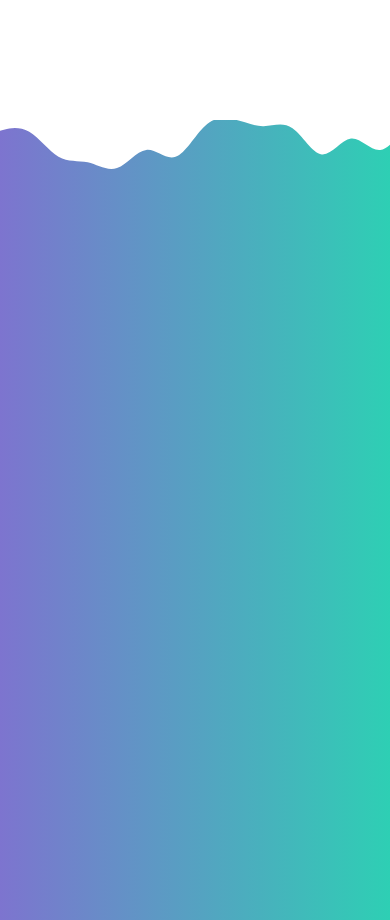
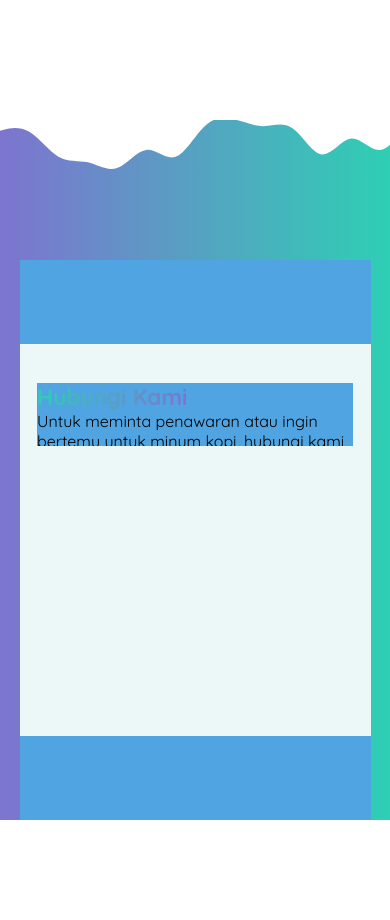
Before and after one commit to gedeapriana/umkmroadmap, a plain HTML site: page index.html in a window 390 px wide. Shown: the part 2880-3800 px from the top of the page. After the commit the page ends 3700 px from the top, so only its background shows below. Drawn offline with nearby package versions, Linux system fonts and the light colour scheme.

Commit message:
add contact form

```diff
--- a/index.html
+++ b/index.html
@@ -255,6 +255,24 @@
 				<img width="150%" src="src/img/wave/wave2.svg" alt="">
 			</div>
 			<div class="container" id="contact-container">
+				<div class="contact-form-container wrapper bg-sky" id="contact-form-container">
+					<div class="left-side-form form-section bg-light" id="left-side-form"></div>
+
+
+					<div class="right-side-form form-section bg-light" id="right-side-form">
+						<div class="right-side-form-wrapper bg-dark" id="right-side-form-wrapper">
+							<div class="right-side-form-header wrapper bg-sky" id="right-side-form-header">
+								<h1 class="gradient-color">Hubungi Kami</h1>
+								<p>Untuk meminta penawaran atau ingin bertemu untuk minum kopi, hubungi kami langsung atau isi formulir dan kami akan segera menghubungi Anda kembali</p>
+							</div>
+							<div class="right-side-form-form wrapper bg-light" id="right-side-form-form">
+
+							</div>
+						</div>
+					</div>
+
+
+				</div>
 
 			</div>
 		</div>
--- a/src/css/contact.css
+++ b/src/css/contact.css
@@ -1,10 +1,59 @@
 .contact-wrapper {
-    height: 800px;
+    height: 1300px;
     overflow: hidden;
+    display: flex;
+    justify-content: center;
+    align-items: start;
 }
+#contact-container {
+    height: 100%;
+    display: flex;
+    justify-content: center;
+    align-items: flex-end;
+}
+.contact-form-container {
+    height: 80%;
+    display: flex;
+    justify-content: center;
+    align-items: center;
+}
+.form-section {
+    width: 50%;
+    height: 70%;
+}
+.right-side-form {
+    display: flex;
+    justify-content: center;
+    align-items: center;
+}
+.right-side-form-wrapper {
+    width: 90%;
+    height: 80%;
+    display: flex;
+    justify-content: center;
+    align-items: center;
+    flex-direction: column;
+}
+.right-side-form-header {
+    height: 20%;
+    display: flex;
+    justify-content: space-evenly;
+    align-items: flex-start;
+    flex-direction: column;
+}
+.right-side-form-header h1 {
+    font-size: 2rem;
+}
+.right-side-form-form {
+    height: 80%;
+}
+
+
+
+
 .contact-wave {
     position: absolute;
-    height: 400px;
+    height: 450px;
     margin-top: -10px;
     overflow: hidden;
 }
@@ -14,3 +63,30 @@
 .contact-wave img:nth-child(2) {
     margin-top: -70px;
 }
+
+@media only screen and (max-width: 1225px) and (min-width: 637px) {
+    #contact-container {
+        width: 90%;
+    }
+    .right-side-form-header h1 {
+        font-size: 1.7rem;
+    }
+}
+
+@media only screen and (max-width: 636.9px) {
+    .contact-wrapper {
+        height: 700px;
+    }
+    #contact-container {
+        width: 90%;
+    }
+    .left-side-form {
+        display: none;
+    }
+    .right-side-form {
+        width: 100%;
+    }
+    .right-side-form-header h1 {
+        font-size: 1.4rem;
+    }
+}
--- a/src/js/wave.js
+++ b/src/js/wave.js
@@ -14,7 +14,7 @@ $(window).scroll(() => {
         });
 
         $('.contact-wave img:nth-child(2)').css({
-            'transform': `translate(-${waveScrol / 50}px, ${waveScrol / 40}px`
+            'transform': `translate(-${waveScrol / 50}px, ${waveScrol / 45}px`
         });
     }
 })
```
